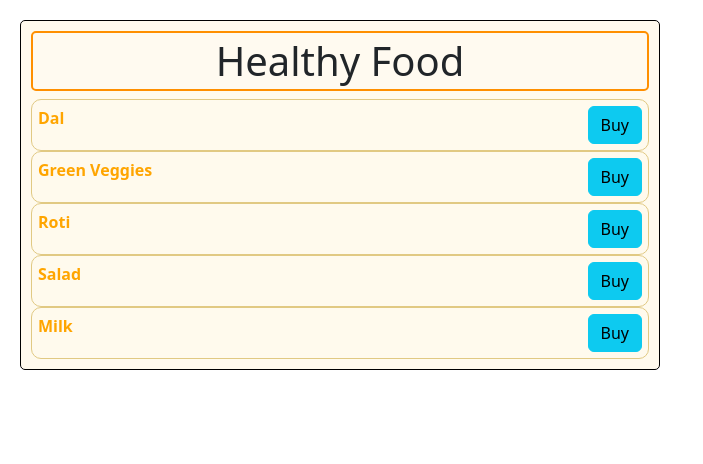
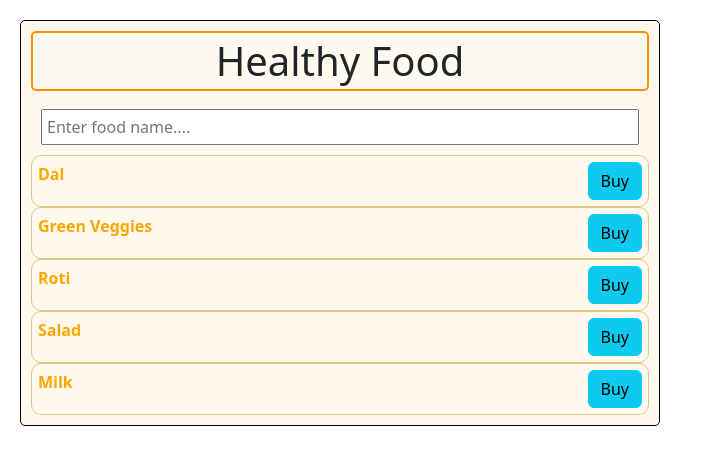
Before and after one commit to kdturkar/React-Redux, a React (Vite) app in the folder 17-fragments/: page / in a window 1280 px wide. Shown: the top 464 px of the page, without its empty margins (0-703 px from the left). Built offline with nearby package versions, Linux system fonts and the light colour scheme.

Commit message:
commited

```diff
--- a/17-fragments/src/App.jsx
+++ b/17-fragments/src/App.jsx
@@ -3,6 +3,7 @@ import FoodItems from "./components/FoodItems";
 import ErrorMsg from "./components/ErrorMsg";
 import Container from "./components/Container";
 import './App.css'
+import FoodInput from "./components/FoodInput";
 
 function App() {
   // let foodItems = [];
@@ -12,6 +13,7 @@ function App() {
       <Container>
         <h1>Healthy Food</h1>
         <ErrorMsg items={foodItems}></ErrorMsg>
+        <FoodInput></FoodInput>
         <FoodItems items={foodItems}></FoodItems>
       </Container>
       {/* <Container>
--- /dev/null
+++ b/17-fragments/src/components/FoodInput.jsx
@@ -0,0 +1,7 @@
+import styles from './FoodInput.module.css';
+
+function FoodInput() {
+  return <input type='text' className={styles.FoodInput} placeholder='Enter food name....' onChange={(event) => console.log(event.target.value)}></input>
+}
+
+export default FoodInput
--- /dev/null
+++ b/17-fragments/src/components/FoodInput.module.css
@@ -0,0 +1,5 @@
+.FoodInput {
+  padding: 4px;
+  margin: 10px 10px;
+  width: -webkit-fill-available;
+}
--- a/17-fragments/src/components/Item.jsx
+++ b/17-fragments/src/components/Item.jsx
@@ -7,14 +7,15 @@ const Item = ({ foodItem }) => {
   // Array destructing
   // let {foodItem} = props;
 
-  const handleBuyBtn = (para) => {
-    console.log("Item bought " + para);
+  const handleBuyBtn = (event) => {
+    console.log(event);
+    console.log("Item bought " + foodItem);
   }
 
   return (
     <li className={`${styles["li-rw"]} ${styles["list-group-item"]}`}>
       <span className={styles["li-content"]}>{foodItem}</span>
-      <button type="button" onClick={() => handleBuyBtn(foodItem)} className={`${styles["buy-btn"]} btn btn-info`}>Buy</button>
+      <button type="button" onClick={(event) => handleBuyBtn(event)} className={`${styles["buy-btn"]} btn btn-info`}>Buy</button>
     </li>
   );
 };
```
Also changed, not shown: 1 other file (tests, documents, lock files or other folders).
